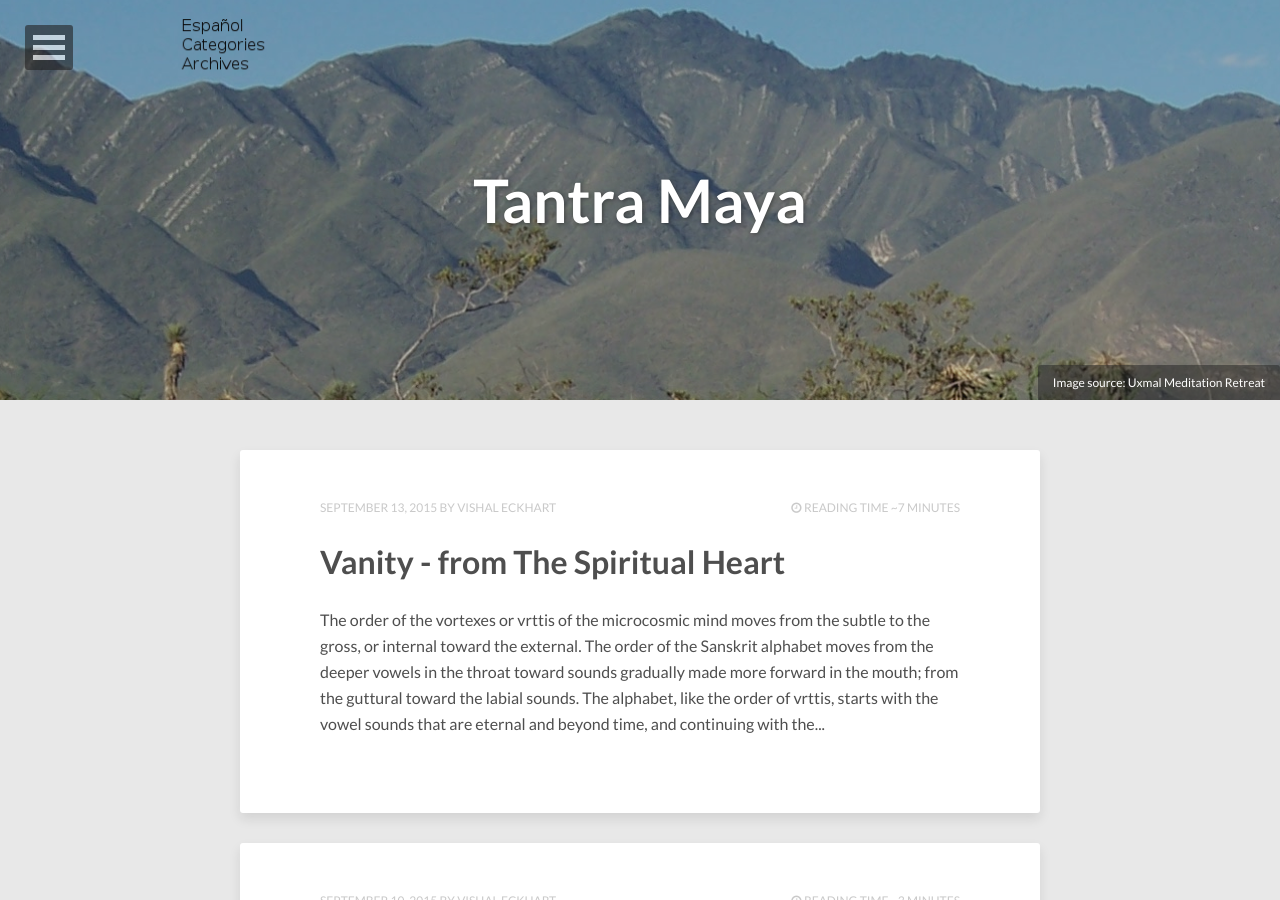
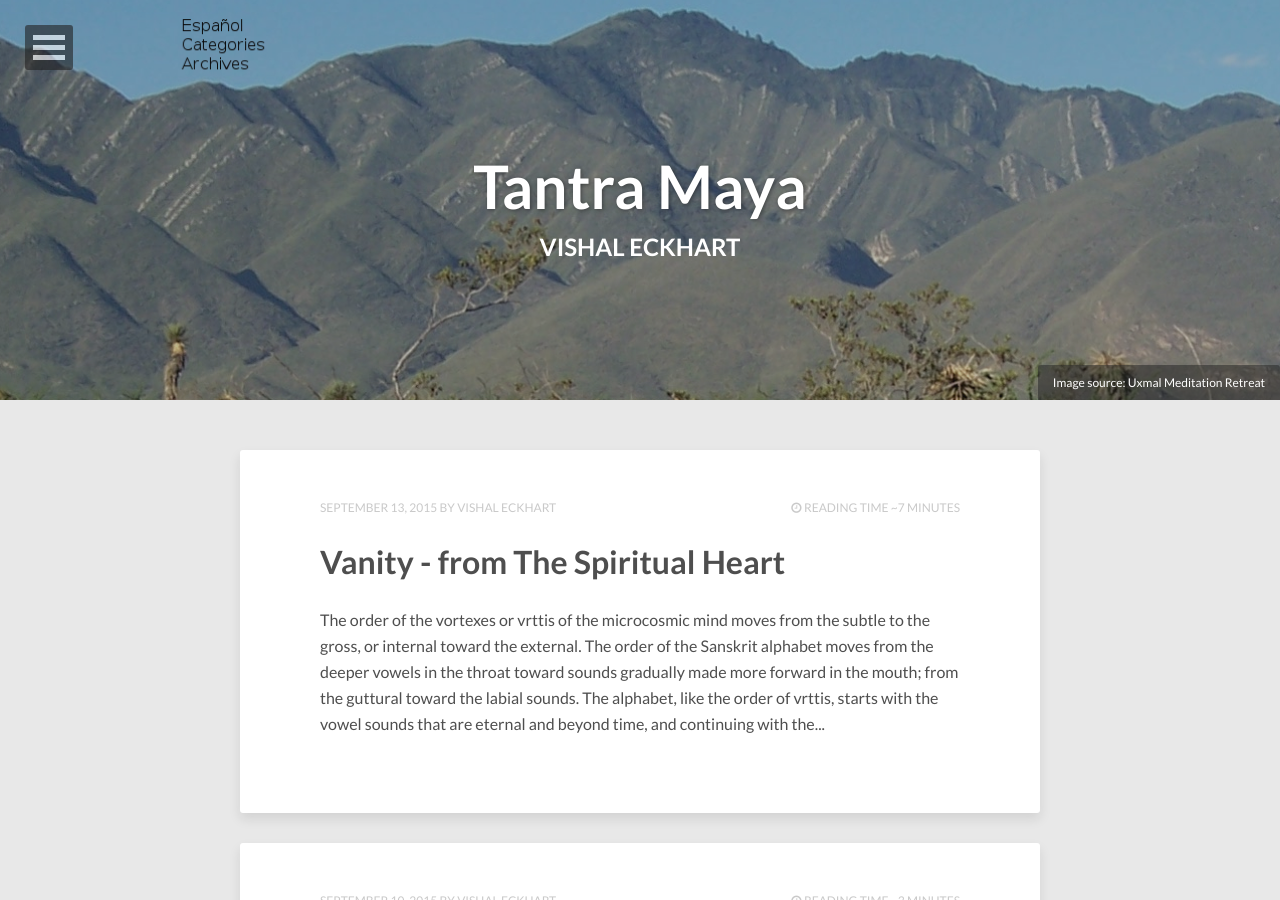
Before and after one commit to anandamurtiidiscursos/anandamurtiidiscursos.github.io, a Jekyll site: the page built from index.html, in a window 1280 px wide and 900 px high. Built offline with Jekyll 4.4.1, drawn with Linux system fonts in a browser that asks for light colours; nearby versions of some CDN libraries; the list of posts is cut into pages by our own code.

Commit message:
Updated index.html

```diff
--- a/index.html
+++ b/index.html
@@ -1,6 +1,6 @@
 ---
 layout: "post-index"
-title: null
+title: Vishal Eckhart
 description: Tantra Maya Blog
 tags:
   - Jekyll
@@ -15,6 +15,7 @@ image:
   credit: Uxmal Meditation Retreat
 published: true
 ---
+
 
 
 
```
